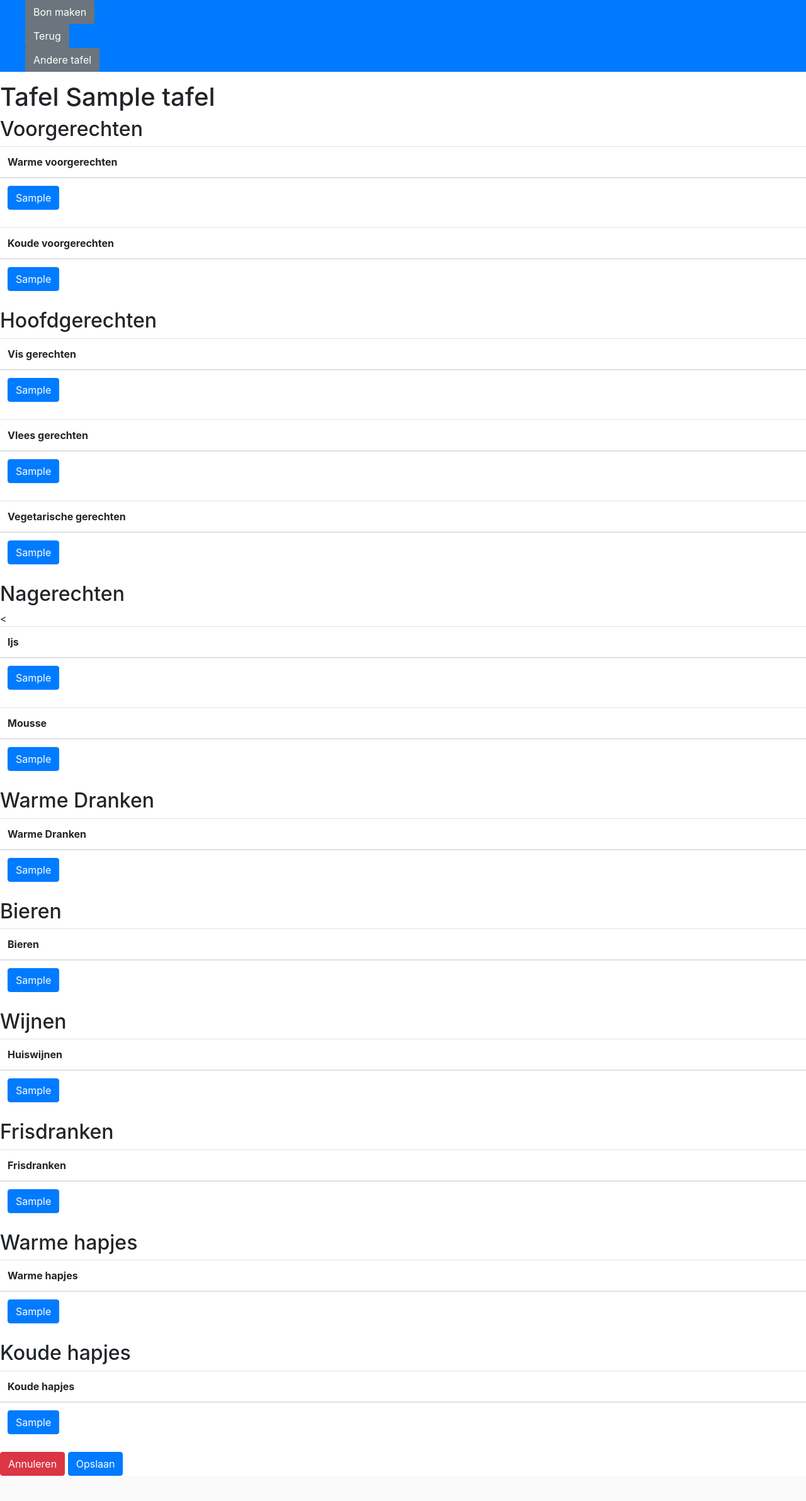
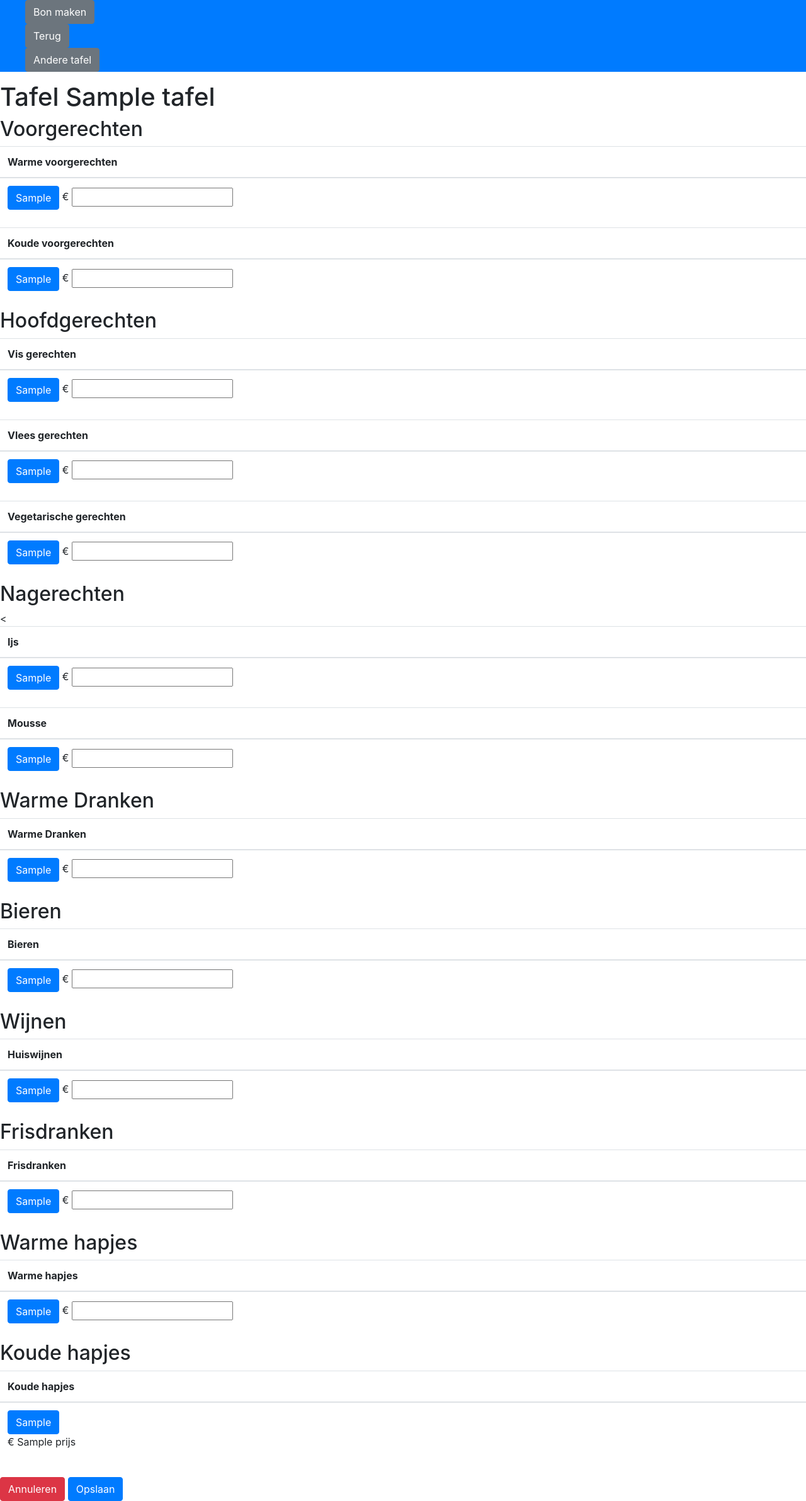
Before and after one commit to koenroosa1/symfony-project, a Symfony app: template templates/bestellingen/index.html.twig in a window 1280 px wide. Shown: the whole page at 63% size. Before the commit the page ends 2343 px from the top, so only its background shows below. Run offline with Twig, Linux system fonts and the light colour scheme; the template is opened without the code that fills it: most values are stand-ins (such as "Sample title", 1, 10 or a date in 2020); some libraries are stand-ins or nearby versions.

Commit message:
Prijs toegevoegd

```diff
--- a/composer.json
+++ b/composer.json
@@ -5,6 +5,7 @@
         "php": "^7.1.3",
         "ext-ctype": "*",
         "ext-iconv": "*",
+        "knplabs/knp-snappy-bundle": "^1.6",
         "sensio/framework-extra-bundle": "^5.1",
         "symfony/asset": "4.2.*",
         "symfony/console": "4.2.*",
--- a/templates/bestellingen/index.html.twig
+++ b/templates/bestellingen/index.html.twig
@@ -1,19 +1,23 @@
 {% extends 'base.html.twig' %}
 
 {% block title %}Bestelling{% endblock %}
-{% block header %} <div class="d-block bg-primary" id="sidebar">
+{% block header %}
+    <div class="d-block bg-primary" id="sidebar">
         <ul class="sidebar-nav">
-        <button class="btn btn-secondary" onclick="location.href='{{ path('receipt') }}?id={{ app.request.get('id') }}'">Bon maken</button>
+            <button class="btn btn-secondary"
+                    onclick="location.href='{{ path('receipt') }}?id={{ app.request.get('id') }}'">Bon maken
+            </button>
             <br>
             <button class="btn btn-secondary" onclick="location.href='/'">Terug
             </button>
             <br>
-        <button class="btn btn-secondary" onclick="location.href='{{ path('reservering_index') }}'">Andere tafel</button>
+            <button class="btn btn-secondary" onclick="location.href='{{ path('reservering_index') }}'">Andere tafel
+            </button>
             <br>
 
         </ul>
     </div>
-{% endblock%}
+{% endblock %}
 {% block body %}
     <script
             src="https://code.jquery.com/jquery-3.4.1.min.js"
@@ -41,6 +45,8 @@
                 <td>
                     <button id="button{{ item.MenuItem|default }}" name="menuItem" value="{{ item.MenuItem }}"
                             class="btn btn-primary">{{ item.MenuItem|default }}</button>
+                    € <input id="input{{ item.MenuItem }}" name="{{ item.MenuItem }}" class="no-border" type="number"
+                             value="{{ item.Prijs }}">
                     <div id="number{{ item.MenuItem|default }}"></div>
                 </td>
             </tr>
@@ -52,6 +58,10 @@
                         document.cookie = "{{ item.MenuItem }}=" + clicks;
                         document.getElementById('number{{ item.MenuItem|default }}').innerHTML = 'X ' + clicks;
                     });
+                    $('#input{{ item.MenuItem }}').on('change', function () {
+                        var value = $('#input{{ item.MenuItem }}').val();
+                        document.cookie = "prijs{{ item.MenuItem }}=" + value;
+                    })
                 });
             </script>
         {% endfor %}
@@ -71,6 +81,8 @@
                 <td>
                     <button id="button{{ item.MenuItem|default }}" name="menuItem" value="{{ item.MenuItem }}"
                             class="btn btn-primary">{{ item.MenuItem|default }}</button>
+                    € <input id="input{{ item.MenuItem }}" name="{{ item.MenuItem }}" class="no-border" type="number"
+                             value="{{ item.Prijs }}">
                     <div id="number{{ item.MenuItem|default }}"></div>
                 </td>
             </tr>
@@ -82,6 +94,10 @@
                         document.cookie = "{{ item.MenuItem }}=" + clicks;
                         document.getElementById('number{{ item.MenuItem|default }}').innerHTML = 'X ' + clicks;
                     });
+                    $('#input{{ item.MenuItem }}').on('change', function () {
+                        var value = $('#input{{ item.MenuItem }}').val();
+                        document.cookie = "prijs{{ item.MenuItem }}=" + value;
+                    })
                 });
             </script>
         {% endfor %}
@@ -102,6 +118,8 @@
                 <td>
                     <button id="button{{ item.MenuItem|default }}" name="menuItem" value="{{ item.MenuItem }}"
                             class="btn btn-primary">{{ item.MenuItem|default }}</button>
+                    € <input id="input{{ item.MenuItem }}" name="{{ item.MenuItem }}" class="no-border" type="number"
+                             value="{{ item.Prijs }}">
                     <div id="number{{ item.MenuItem|default }}"></div>
                 </td>
             </tr>
@@ -113,6 +131,10 @@
                         document.cookie = "{{ item.MenuItem }}=" + clicks;
                         document.getElementById('number{{ item.MenuItem|default }}').innerHTML = 'X ' + clicks;
                     });
+                    $('#input{{ item.MenuItem }}').on('change', function () {
+                        var value = $('#input{{ item.MenuItem }}').val();
+                        document.cookie = "prijs{{ item.MenuItem }}=" + value;
+                    })
                 });
             </script>
         {% endfor %}
@@ -132,6 +154,8 @@
                 <td>
                     <button id="button{{ item.MenuItem|default }}" name="menuItem" value="{{ item.MenuItem }}"
                             class="btn btn-primary">{{ item.MenuItem|default }}</button>
+                    € <input id="input{{ item.MenuItem }}" name="{{ item.MenuItem }}" class="no-border" type="number"
+                             value="{{ item.Prijs }}">
                     <div id="number{{ item.MenuItem|default }}"></div>
                 </td>
             </tr>
@@ -143,6 +167,10 @@
                         document.cookie = "{{ item.MenuItem }}=" + clicks;
                         document.getElementById('number{{ item.MenuItem|default }}').innerHTML = 'X ' + clicks;
                     });
+                    $('#input{{ item.MenuItem }}').on('change', function () {
+                        var value = $('#input{{ item.MenuItem }}').val();
+                        document.cookie = "prijs{{ item.MenuItem }}=" + value;
+                    })
                 });
             </script>
         {% endfor %}
@@ -162,6 +190,8 @@
                 <td>
                     <button id="button{{ item.MenuItem|default }}" name="menuItem" value="{{ item.MenuItem }}"
                             class="btn btn-primary">{{ item.MenuItem|default }}</button>
+                    € <input id="input{{ item.MenuItem }}" name="{{ item.MenuItem }}" class="no-border" type="number"
+                             value="{{ item.Prijs }}">
                     <div id="number{{ item.MenuItem|default }}"></div>
                 </td>
             </tr>
@@ -173,6 +203,10 @@
                         document.cookie = "{{ item.MenuItem }}=" + clicks;
                         document.getElementById('number{{ item.MenuItem|default }}').innerHTML = 'X ' + clicks;
                     });
+                    $('#input{{ item.MenuItem }}').on('change', function () {
+                        var value = $('#input{{ item.MenuItem }}').val();
+                        document.cookie = "prijs{{ item.MenuItem }}=" + value;
+                    })
                 });
             </script>
         {% endfor %}
@@ -189,10 +223,13 @@
         </thead>
         <tbody>
         {% for item in MenuItem3sub1 %}
-            <<tr>
+            <
+            <tr>
                 <td>
                     <button id="button{{ item.MenuItem|default }}" name="menuItem" value="{{ item.MenuItem }}"
                             class="btn btn-primary">{{ item.MenuItem|default }}</button>
+                    € <input id="input{{ item.MenuItem }}" name="{{ item.MenuItem }}" class="no-border" type="number"
+                             value="{{ item.Prijs }}">
                     <div id="number{{ item.MenuItem|default }}"></div>
                 </td>
             </tr>
@@ -204,6 +241,10 @@
                         document.cookie = "{{ item.MenuItem }}=" + clicks;
                         document.getElementById('number{{ item.MenuItem|default }}').innerHTML = 'X ' + clicks;
                     });
+                    $('#input{{ item.MenuItem }}').on('change', function () {
+                        var value = $('#input{{ item.MenuItem }}').val();
+                        document.cookie = "prijs{{ item.MenuItem }}=" + value;
+                    })
                 });
             </script>
         {% endfor %}
@@ -223,6 +264,8 @@
                 <td>
                     <button id="button{{ item.MenuItem|default }}" name="menuItem" value="{{ item.MenuItem }}"
                             class="btn btn-primary">{{ item.MenuItem|default }}</button>
+                    € <input id="input{{ item.MenuItem }}" name="{{ item.MenuItem }}" class="no-border" type="number"
+                             value="{{ item.Prijs }}">
                     <div id="number{{ item.MenuItem|default }}"></div>
                 </td>
             </tr>
@@ -234,6 +277,10 @@
                         document.cookie = "{{ item.MenuItem }}=" + clicks;
                         document.getElementById('number{{ item.MenuItem|default }}').innerHTML = 'X ' + clicks;
                     });
+                    $('#input{{ item.MenuItem }}').on('change', function () {
+                        var value = $('#input{{ item.MenuItem }}').val();
+                        document.cookie = "prijs{{ item.MenuItem }}=" + value;
+                    })
                 });
             </script>
         {% endfor %}
@@ -254,6 +301,8 @@
                 <td>
                     <button id="button{{ item.MenuItem|default }}" name="menuItem" value="{{ item.MenuItem }}"
                             class="btn btn-primary">{{ item.MenuItem|default }}</button>
+                    € <input id="input{{ item.MenuItem }}" name="{{ item.MenuItem }}" class="no-border" type="number"
+                             value="{{ item.Prijs }}">
                     <div id="number{{ item.MenuItem|default }}"></div>
                 </td>
             </tr>
@@ -265,6 +314,10 @@
                         document.cookie = "{{ item.MenuItem }}=" + clicks;
                         document.getElementById('number{{ item.MenuItem|default }}').innerHTML = 'X ' + clicks;
                     });
+                    $('#input{{ item.MenuItem }}').on('change', function () {
+                        var value = $('#input{{ item.MenuItem }}').val();
+                        document.cookie = "prijs{{ item.MenuItem }}=" + value;
+                    })
                 });
             </script>
         {% endfor %}
@@ -285,6 +338,8 @@
                 <td>
                     <button id="button{{ item.MenuItem|default }}" name="menuItem" value="{{ item.MenuItem }}"
                             class="btn btn-primary">{{ item.MenuItem|default }}</button>
+                    € <input id="input{{ item.MenuItem }}" name="{{ item.MenuItem }}" class="no-border" type="number"
+                             value="{{ item.Prijs }}">
                     <div id="number{{ item.MenuItem|default }}"></div>
                 </td>
             </tr>
@@ -296,6 +351,10 @@
                         document.cookie = "{{ item.MenuItem }}=" + clicks;
                         document.getElementById('number{{ item.MenuItem|default }}').innerHTML = 'X ' + clicks;
                     });
+                    $('#input{{ item.MenuItem }}').on('change', function () {
+                        var value = $('#input{{ item.MenuItem }}').val();
+                        document.cookie = "prijs{{ item.MenuItem }}=" + value;
+                    })
                 });
             </script>
         {% endfor %}
@@ -316,6 +375,8 @@
                 <td>
                     <button id="button{{ item.MenuItem|default }}" name="menuItem" value="{{ item.MenuItem }}"
                             class="btn btn-primary">{{ item.MenuItem|default }}</button>
+                    € <input id="input{{ item.MenuItem }}" name="{{ item.MenuItem }}" class="no-border" type="number"
+                             value="{{ item.Prijs }}">
                     <div id="number{{ item.MenuItem|default }}"></div>
                 </td>
             </tr>
@@ -327,6 +388,10 @@
                         document.cookie = "{{ item.MenuItem }}=" + clicks;
                         document.getElementById('number{{ item.MenuItem|default }}').innerHTML = 'X ' + clicks;
                     });
+                    $('#input{{ item.MenuItem }}').on('change', function () {
+                        var value = $('#input{{ item.MenuItem }}').val();
+                        document.cookie = "prijs{{ item.MenuItem }}=" + value;
+                    })
                 });
             </script>
         {% endfor %}
@@ -347,6 +412,8 @@
                 <td>
                     <button id="button{{ item.MenuItem|default }}" name="menuItem" value="{{ item.MenuItem }}"
                             class="btn btn-primary">{{ item.MenuItem|default }}</button>
+                    € <input id="input{{ item.MenuItem }}" name="{{ item.MenuItem }}" class="no-border" type="number"
+                             value="{{ item.Prijs }}">
                     <div id="number{{ item.MenuItem|default }}"></div>
                 </td>
             </tr>
@@ -358,6 +425,10 @@
                         document.cookie = "{{ item.MenuItem }}=" + clicks;
                         document.getElementById('number{{ item.MenuItem|default }}').innerHTML = 'X ' + clicks;
                     });
+                    $('#input{{ item.MenuItem }}').on('change', function () {
+                        var value = $('#input{{ item.MenuItem }}').val();
+                        document.cookie = "prijs{{ item.MenuItem }}=" + value;
+                    })
                 });
             </script>
         {% endfor %}
@@ -376,8 +447,12 @@
         {% for item in MenuItem8 %}
             <tr>
                 <td>
-                    <button id="button{{ item.MenuItem|default }}" name="menuItem" value="{{ item.MenuItem }}"
+                    <form method="get">
+                        <button type="button" id="button{{ item.MenuItem|default }}" name="menuItem"
+                                value="{{ item.MenuItem }}"
                                 class="btn btn-primary">{{ item.MenuItem|default }}</button>
+                        € <input name="{{ item.MenuItem }}" class="no-border" type="number" value="{{ item.Prijs }}">
+                    </form>
                     <div id="number{{ item.MenuItem|default }}"></div>
                 </td>
             </tr>
@@ -409,8 +484,10 @@
                 <td>
                     <button id="button{{ item.MenuItem|default }}" name="menuItem" value="{{ item.MenuItem }}"
                             class="btn btn-primary">{{ item.MenuItem|default }}</button>
+                    <p>€ {{ item.Prijs }}</p>
                     <div id="number{{ item.MenuItem|default }}"></div>
                 </td>
+
             </tr>
             <script>
                 $(function () {
@@ -427,7 +504,9 @@
     </table>
 
     <button id="annuleren" name="annuleren" class="btn btn-danger">Annuleren</button>
-    <button name="opslaan" class="btn btn-primary" onclick="location.href='/bestellingen/confirm?id={{ app.request.get('id') }}'">Opslaan</button>
+    <button name="opslaan" class="btn btn-primary"
+            onclick="location.href='/bestellingen/confirm?id={{ app.request.get('id') }}'">Opslaan
+    </button>
 
     <script>
         $(function () {
```
Also changed, not shown: assets/css/style.css (+6 -1 lines), src/Controller/BestellingenController.php (+40 -16 lines), 2 other files. Lines whose indentation alone changed are shown as unchanged.
